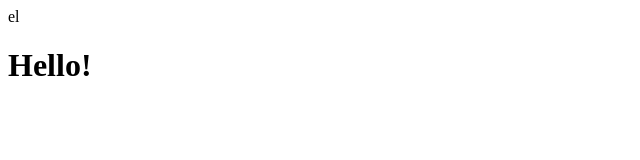
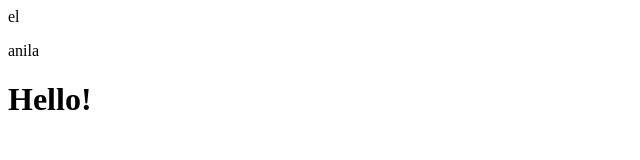
Before and after one commit to idriz-seferi/gr2, a plain HTML site: page index.html in a window 1280 px wide. Shown: the whole page, without its empty margins (0-640 px from the left). Drawn offline with Linux system fonts and the light colour scheme.

Commit message:
Update index.html
d

```diff
--- a/index.html
+++ b/index.html
@@ -5,6 +5,7 @@
     <meta name="viewport" content="width=device-width, initial-scale=1.0">
     <title>Document</title>
 </head>
+    <p>anila</p>
 <body>
     <h1>Hello!</h1>
 </body>
```
